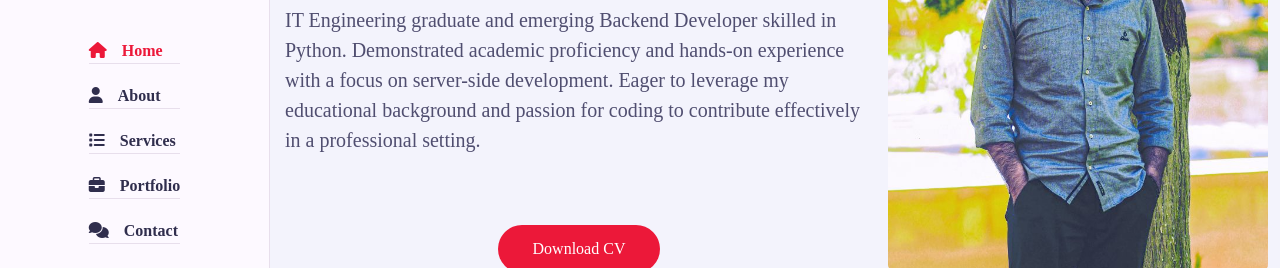
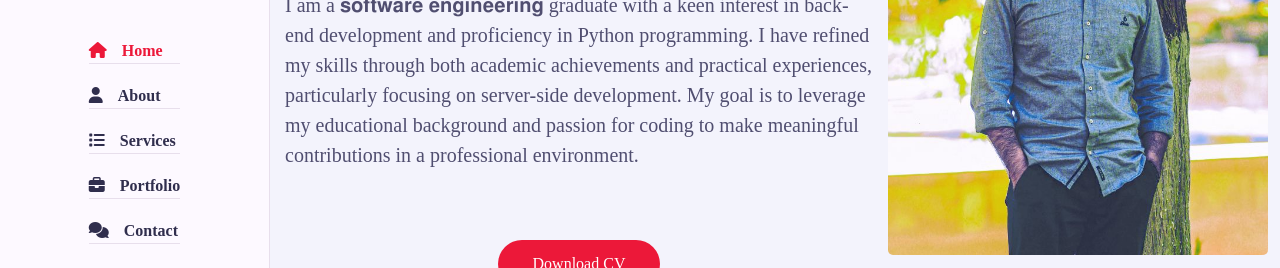
Before and after one commit to toony55/my_portfolio, a plain HTML site: page index.html in a window 1280 px wide. Shown: the part 274-542 px from the top of the page. Drawn offline with nearby package versions, Linux system fonts and the light colour scheme; a web font is replaced by a local one.

Commit message:
Update index.html

```diff
--- a/index.html
+++ b/index.html
@@ -53,11 +53,11 @@
                             <h3 class="hello">Hello, my name is <span class="name">Tony Mesho Elbeh</span></h3>
                             <h3 class="my-profession">I'm a <span class="typing"> </span></h3>
                             <p>
-                                IT Engineering graduate and emerging Backend Developer
-                                    skilled in Python. Demonstrated academic proficiency and
-                                    hands-on experience with a focus on server-side development.
-                                    Eager to leverage my educational background and passion for
-                                    coding to contribute effectively in a professional setting.
+                               I am a 𝐬𝐨𝐟𝐭𝐰𝐚𝐫𝐞 𝐞𝐧𝐠𝐢𝐧𝐞𝐞𝐫𝐢𝐧𝐠 graduate with a keen interest in back-end development and
+                                proficiency in Python programming. I have refined my skills through both academic
+                                achievements and practical experiences, particularly focusing on server-side development.
+                                My goal is to leverage my educational background and passion for coding to make meaningful
+                                contributions in a professional environment.
  </p>
                             <div style="display: flex;justify-content: center;"><a href="./public/Tony Mesho Elbeh_Software Engineer.pdf" class="btn " download>Download CV</a></div>
                             <div class="home-sci">
```
